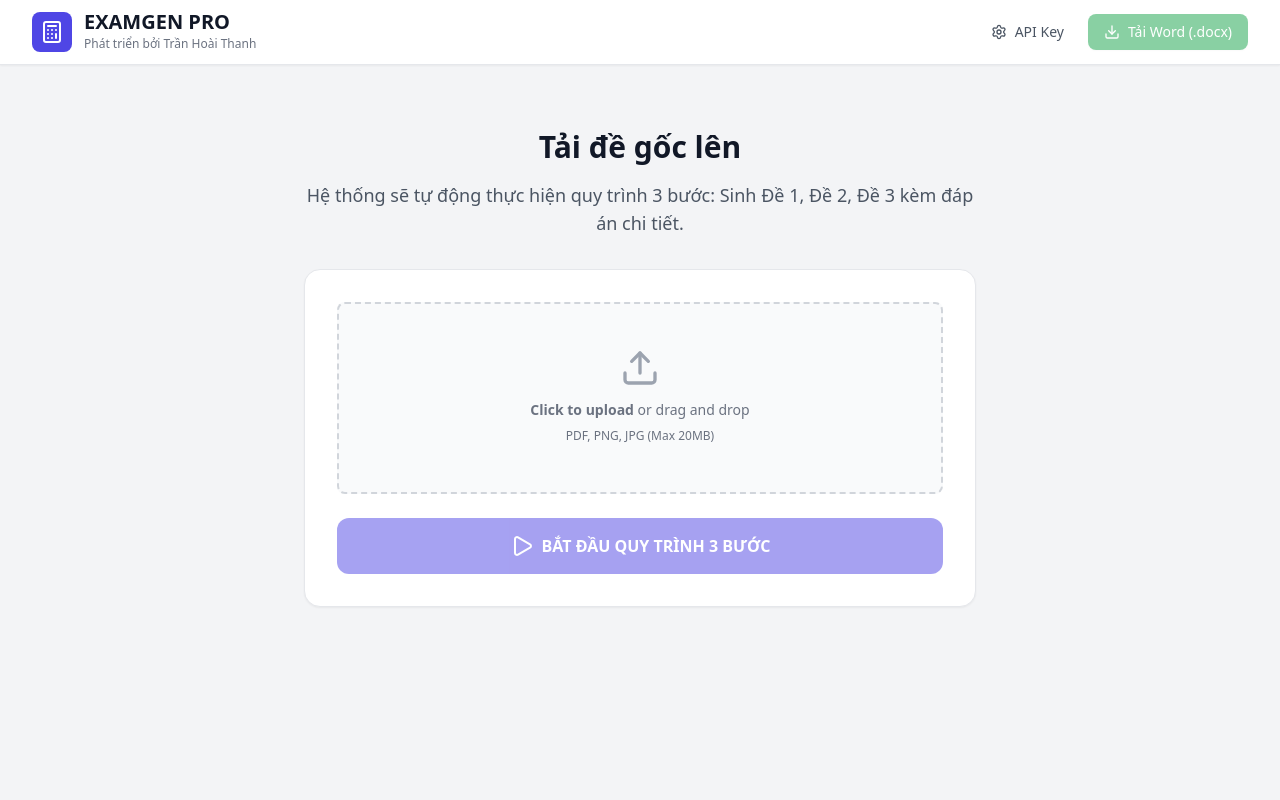
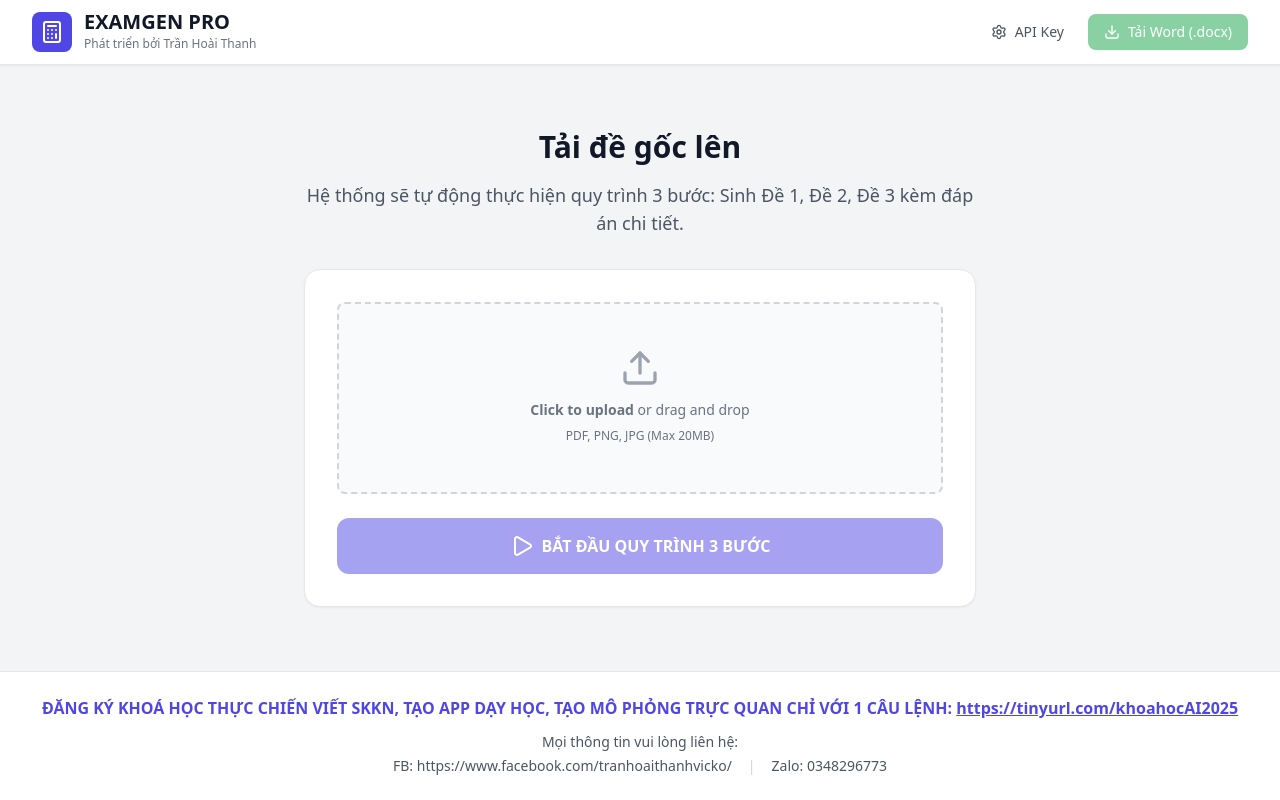
Before and after one commit to hoaithanhsp/EXAMGENPROTHT, a React (Vite) app: page / in a window 1280 px wide. Built offline with nearby package versions, Linux system fonts and the light colour scheme.

Commit message:
Update App.tsx

```diff
--- a/App.tsx
+++ b/App.tsx
@@ -400,6 +400,27 @@ const App: React.FC = () => {
           </div>
         )}
       </main>
+
+      <footer className="bg-white border-t border-gray-200 py-6 mt-auto">
+        <div className="max-w-7xl mx-auto px-4 text-center space-y-3">
+          <p className="font-bold text-indigo-600 text-sm md:text-base">
+            ĐĂNG KÝ KHOÁ HỌC THỰC CHIẾN VIẾT SKKN, TẠO APP DẠY HỌC, TẠO MÔ PHỎNG TRỰC QUAN CHỈ VỚI 1 CÂU LỆNH:{" "}
+            <a href="https://tinyurl.com/khoahocAI2025" target="_blank" rel="noopener noreferrer" className="underline hover:text-indigo-800">
+              https://tinyurl.com/khoahocAI2025
+            </a>
+          </p>
+          <div className="text-gray-600 text-sm flex flex-col items-center space-y-1">
+            <p>Mọi thông tin vui lòng liên hệ:</p>
+            <div className="flex flex-col sm:flex-row items-center space-y-1 sm:space-y-0 sm:space-x-4">
+              <a href="https://www.facebook.com/tranhoaithanhvicko/" target="_blank" rel="noopener noreferrer" className="hover:text-indigo-600 transition-colors">
+                FB: https://www.facebook.com/tranhoaithanhvicko/
+              </a>
+              <span className="hidden sm:inline text-gray-300">|</span>
+              <span className="hover:text-gray-900">Zalo: 0348296773</span>
+            </div>
+          </div>
+        </div>
+      </footer>
     </div>
   );
 };
```
